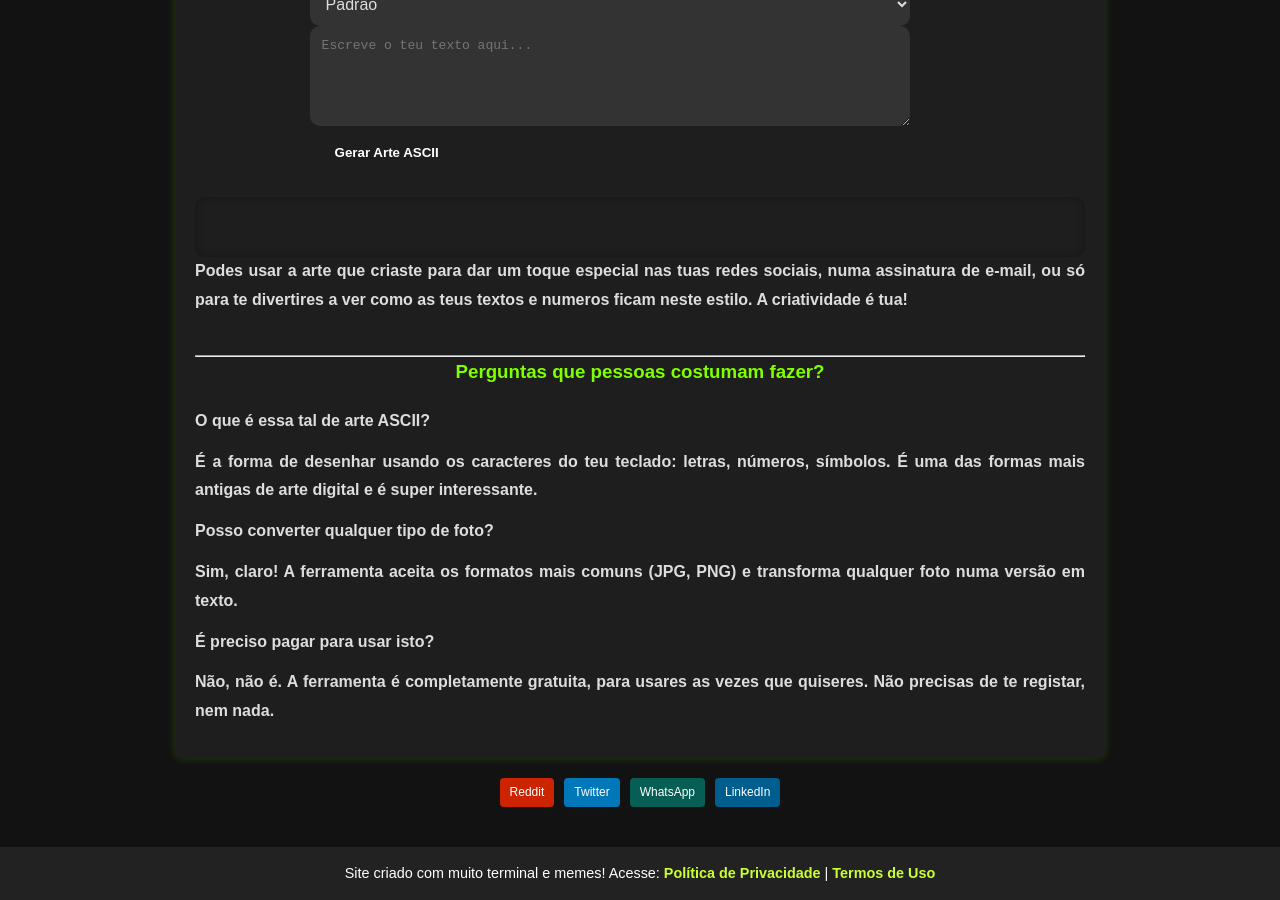
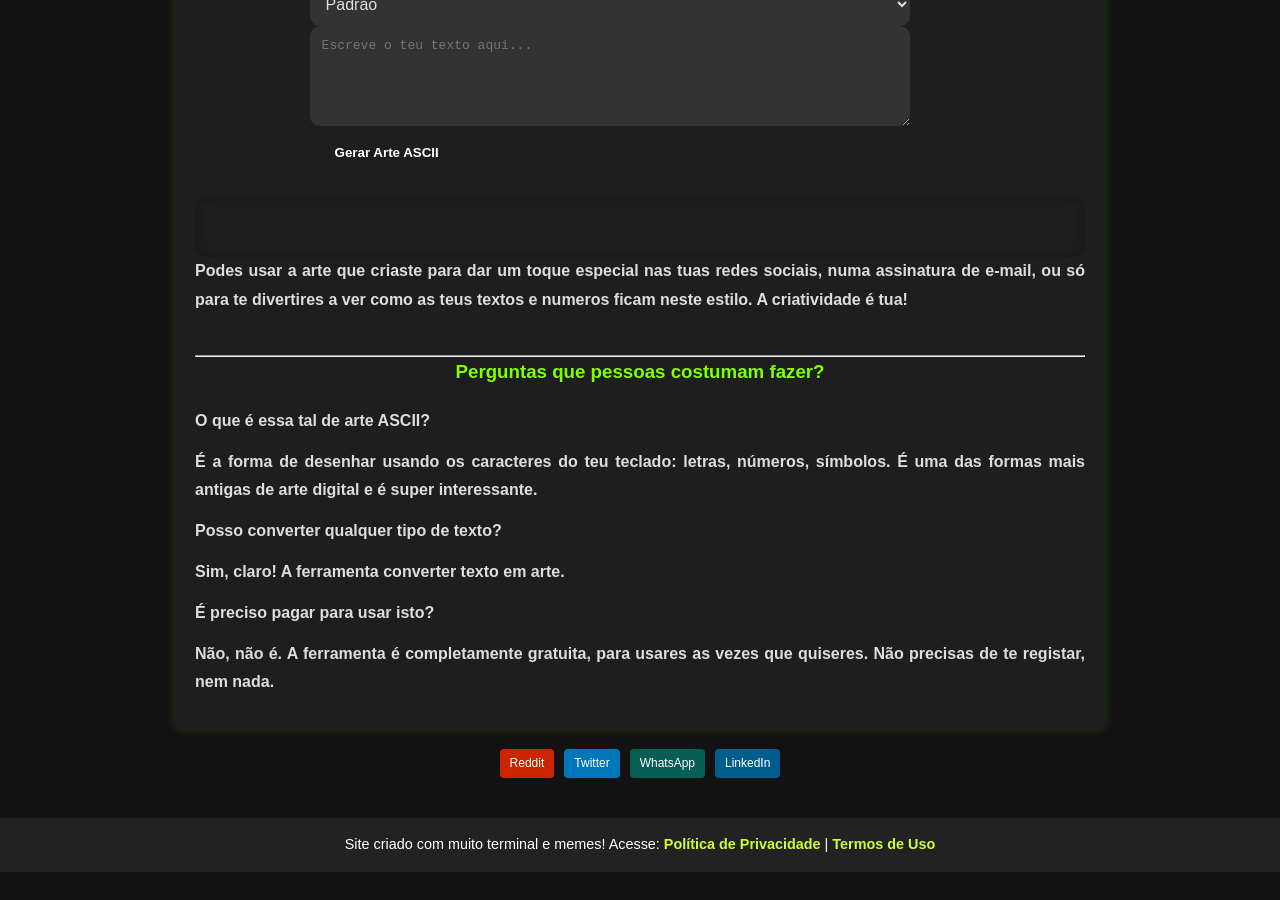
Before and after one commit to Piolinux/piolinux-site, a Jekyll site: the page built from _posts/2025-08-19-gerador-de-texto-para-arte-ascii.md, in a window 1280 px wide and 900 px high, scrolled down 614 px. Built offline with Jekyll 4.4.1, drawn with Linux system fonts in a browser that asks for light colours; after the commit the page ends 1486 px from its top, so only the background shows below that.

Commit message:
Add files via upload

```diff
--- a/_posts/2025-08-19-gerador-de-texto-para-arte-ascii.md
+++ b/_posts/2025-08-19-gerador-de-texto-para-arte-ascii.md
@@ -193,8 +193,8 @@ keywords:
             <p><strong>O que é essa tal de arte ASCII?</strong></p>
             <p>É a forma de desenhar usando os caracteres do teu teclado: letras, números, símbolos. É uma das formas mais antigas de arte digital e é super interessante.</p>
 
-            <p><strong>Posso converter qualquer tipo de foto?</strong></p>
-            <p>Sim, claro! A ferramenta aceita os formatos mais comuns (JPG, PNG) e transforma qualquer foto numa versão em texto.</p>
+            <p><strong>Posso converter qualquer tipo de texto?</strong></p>
+            <p>Sim, claro! A ferramenta converter texto em arte.</p>
 
             <p><strong>É preciso pagar para usar isto?</strong></p>
             <p>Não, não é. A ferramenta é completamente gratuita, para usares as vezes que quiseres. Não precisas de te registar, nem nada.</p>
```
